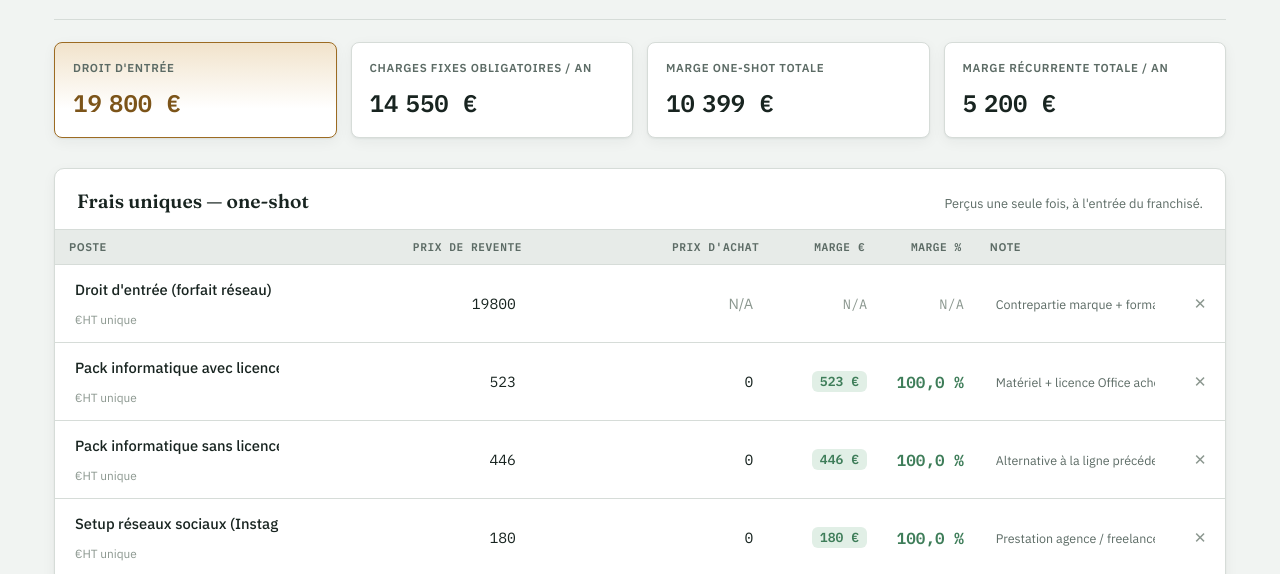
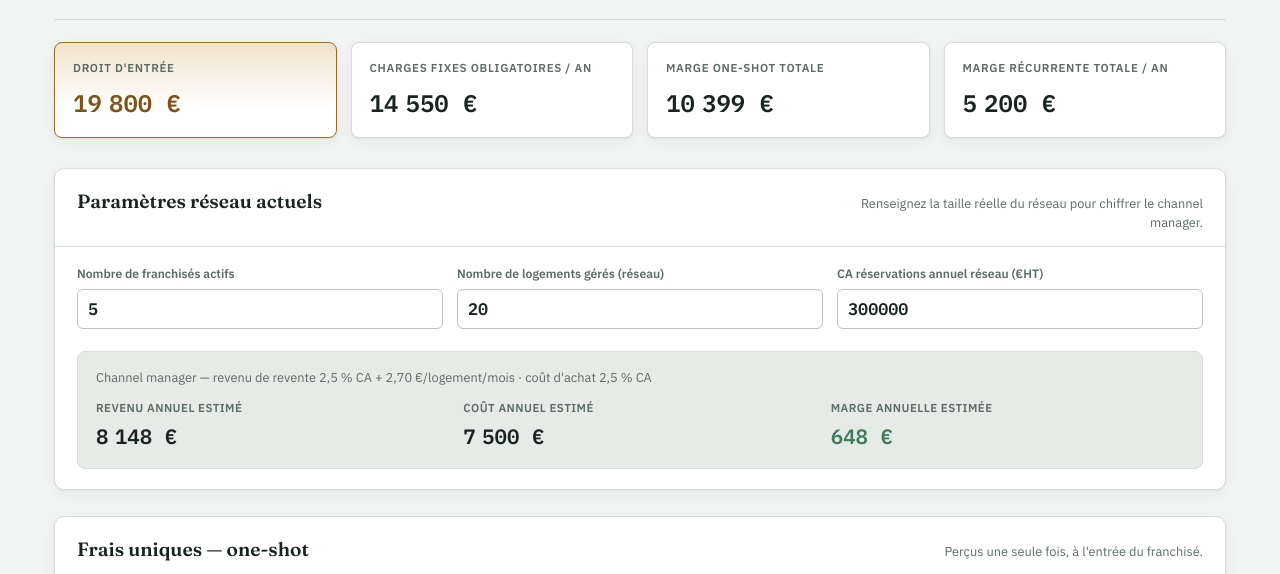
Before and after one commit to rawkhoodoruth-source/grille-tarifaire-yes-conciergerie, a plain HTML site: page index.html in a window 1280 px wide. Shown: the part 211-785 px from the top of the page. Drawn offline with Linux system fonts and the light colour scheme.

Commit message:
Add network params (franchisees, logements, CA) and channel manager calculator

```diff
--- a/index.html
+++ b/index.html
@@ -102,6 +102,27 @@
   .card-head{display:flex; align-items:baseline; justify-content:space-between; gap:12px; padding:18px 22px 14px; border-bottom:1px solid var(--border);}
   .card-head h2{font-family:"Fraunces", ui-serif, serif; font-weight:600; font-size:1.2rem; margin:0; color:var(--ink);}
   .card-head .hint{font-size:0.8rem; color:var(--ink-muted); max-width:46ch; text-align:right;}
+
+  .params-grid{
+    display:grid; grid-template-columns:repeat(3,1fr); gap:14px;
+    padding:18px 22px 6px;
+  }
+  .param-field{display:flex; flex-direction:column; gap:6px;}
+  .param-label{font-size:0.76rem; color:var(--ink-muted); font-weight:600;}
+  input.cell-input.param-input{
+    text-align:left; font-size:1.05rem; font-weight:600; border:1px solid var(--border-strong);
+    border-radius:6px; padding:8px 10px; background:var(--surface);
+  }
+  .cm-calc{margin:16px 22px 20px; padding:16px 18px; border:1px solid var(--border); border-radius:8px; background:var(--surface-2);}
+  .cm-calc-title{font-size:0.8rem; color:var(--ink-muted); margin-bottom:12px; line-height:1.5;}
+  .cm-calc-grid{display:grid; grid-template-columns:repeat(3,1fr); gap:14px;}
+  .cm-calc-grid > div{display:flex; flex-direction:column; gap:4px;}
+  .cm-label{font-size:0.72rem; text-transform:uppercase; letter-spacing:0.04em; color:var(--ink-muted); font-weight:600;}
+  .cm-value{font-family:"IBM Plex Mono", monospace; font-variant-numeric:tabular-nums; font-size:1.3rem; font-weight:600; color:var(--ink);}
+  .cm-value.cm-margin{color:var(--positive);}
+  @media (max-width:760px){
+    .params-grid, .cm-calc-grid{grid-template-columns:1fr;}
+  }
 
   .table-scroll{overflow-x:auto;}
   table{width:100%; border-collapse:collapse; min-width:960px;}
@@ -239,6 +260,35 @@
     <div class="kpi"><div class="label">Marge one-shot totale</div><div class="value" id="kpi-marge-os">—</div></div>
     <div class="kpi"><div class="label">Marge récurrente totale / an</div><div class="value" id="kpi-marge-rec">—</div></div>
   </div>
+
+  <section class="card">
+    <div class="card-head">
+      <h2>Paramètres réseau actuels</h2>
+      <div class="hint">Renseignez la taille réelle du réseau pour chiffrer le channel manager.</div>
+    </div>
+    <div class="params-grid">
+      <label class="param-field">
+        <span class="param-label">Nombre de franchisés actifs</span>
+        <input type="number" class="cell-input param-input" id="param-franchises" step="1">
+      </label>
+      <label class="param-field">
+        <span class="param-label">Nombre de logements gérés (réseau)</span>
+        <input type="number" class="cell-input param-input" id="param-logements" step="1">
+      </label>
+      <label class="param-field">
+        <span class="param-label">CA réservations annuel réseau (€HT)</span>
+        <input type="number" class="cell-input param-input" id="param-ca-resa" step="1000">
+      </label>
+    </div>
+    <div class="cm-calc">
+      <div class="cm-calc-title">Channel manager — revenu de revente 2,5&nbsp;% CA + 2,70&nbsp;€/logement/mois · coût d'achat 2,5&nbsp;% CA</div>
+      <div class="cm-calc-grid">
+        <div><span class="cm-label">Revenu annuel estimé</span><span class="cm-value" id="cm-revenu">—</span></div>
+        <div><span class="cm-label">Coût annuel estimé</span><span class="cm-value" id="cm-cout">—</span></div>
+        <div><span class="cm-label">Marge annuelle estimée</span><span class="cm-value cm-margin" id="cm-marge">—</span></div>
+      </div>
+    </div>
+  </section>
 
   <section class="card">
     <div class="card-head">
@@ -380,7 +430,8 @@
     hyp: {
       nouveaux:[5,8,10], retention:[0.9,0.9,0.9], caMoyen:[150000,150000,150000],
       tauxAttach:[0.3,0.3,0.3], panierOpt:[2410,2410,2410], nbLeads:[8,10,12]
-    }
+    },
+    params: { franchises: 5, logements: 20, caResa: 300000 }
   };
 
   function freshDefaults(){ return JSON.parse(JSON.stringify(DEFAULTS)); }
@@ -391,6 +442,7 @@
       if(!raw) return freshDefaults();
       const parsed = JSON.parse(raw);
       if(!Array.isArray(parsed.oneshot) || !Array.isArray(parsed.recurrent) || !parsed.hyp) return freshDefaults();
+      if(!parsed.params) parsed.params = structuredClone ? structuredClone(DEFAULTS.params) : JSON.parse(JSON.stringify(DEFAULTS.params));
       return parsed;
     }catch(e){ return freshDefaults(); }
   }
@@ -402,7 +454,8 @@
       const clean = {
         oneshot: state.oneshot.map(({_el, ...rest})=>rest),
         recurrent: state.recurrent.map(({_el, ...rest})=>rest),
-        hyp: state.hyp
+        hyp: state.hyp,
+        params: state.params
       };
       localStorage.setItem(STORAGE_KEY, JSON.stringify(clean));
       const status = document.getElementById("save-status");
@@ -768,6 +821,16 @@
     const recAchat = state.recurrent.reduce((s,r)=> s + (parseNumeric(r.achat) || 0) * (r.annualize || 1), 0);
     document.getElementById("rec-total-revente").textContent = fmtEUR(recRevente);
     document.getElementById("rec-total-achat").textContent = fmtEUR(recAchat);
+
+    // ---- Channel manager calculator (2,5 % CA + 2,70 €/logement/mois vente · 2,5 % CA achat) ----
+    const logements = state.params.logements || 0;
+    const caResa = state.params.caResa || 0;
+    const cmRevenu = logements * 2.70 * 12 + 0.025 * caResa;
+    const cmCout = 0.025 * caResa;
+    const cmMarge = cmRevenu - cmCout;
+    document.getElementById("cm-revenu").textContent = fmtEUR(cmRevenu);
+    document.getElementById("cm-cout").textContent = fmtEUR(cmCout);
+    document.getElementById("cm-marge").textContent = fmtEUR(cmMarge);
     document.getElementById("rec-total-marge").textContent = fmtEUR(recMarge);
     document.getElementById("rec-total-margepct").textContent = recRevente ? fmtPct(recMarge/recRevente) : "—";
 
@@ -804,11 +867,18 @@
     drawChart(computeProjection());
   }
 
+  function syncParamInputs(){
+    document.getElementById("param-franchises").value = state.params.franchises;
+    document.getElementById("param-logements").value = state.params.logements;
+    document.getElementById("param-ca-resa").value = state.params.caResa;
+  }
+
   function rebuildAll(){
     buildTable("oneshot", document.querySelector("#table-oneshot tbody"));
     buildTable("recurrent", document.querySelector("#table-recurrent tbody"));
     buildAssumpGrid();
     buildResultGrid();
+    syncParamInputs();
     recompute();
   }
 
@@ -817,6 +887,19 @@
     rebuildAll();
 
     document.getElementById("theme-toggle").addEventListener("click", toggleTheme);
+
+    document.getElementById("param-franchises").addEventListener("input", e=>{
+      state.params.franchises = e.target.value === "" ? 0 : parseFloat(e.target.value);
+      recompute(); persist();
+    });
+    document.getElementById("param-logements").addEventListener("input", e=>{
+      state.params.logements = e.target.value === "" ? 0 : parseFloat(e.target.value);
+      recompute(); persist();
+    });
+    document.getElementById("param-ca-resa").addEventListener("input", e=>{
+      state.params.caResa = e.target.value === "" ? 0 : parseFloat(e.target.value);
+      recompute(); persist();
+    });
 
     document.querySelectorAll(".btn-add").forEach(btn=>{
       btn.addEventListener("click", ()=> addRow(btn.dataset.section));
```
